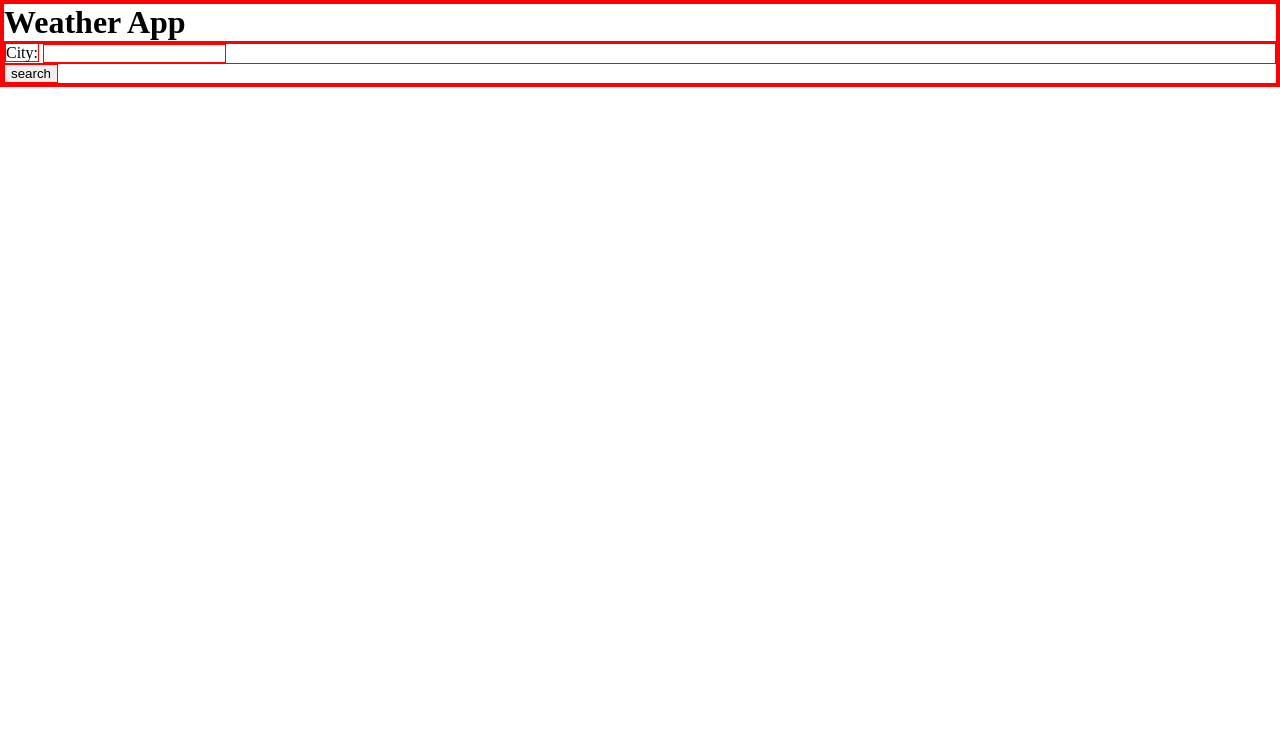
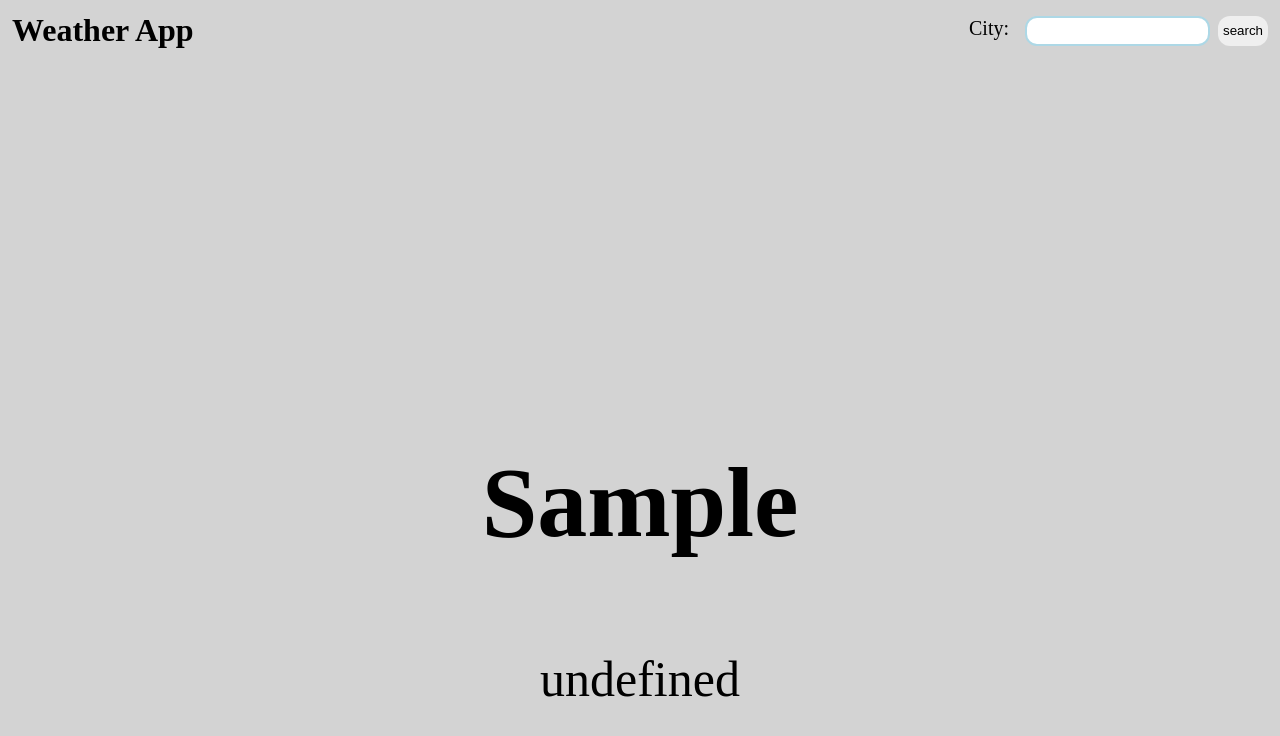
Before and after one commit to s0ur4bhkumar/weather-app, a website built with webpack: page src/template.html in a window 1280 px wide. Both pictures are taken after typing "Sample" into the empty fields and a click on the button "search". Built offline with nearby package versions, Linux system fonts and the light colour scheme; no server answers.

Commit message:
complete (nothing fancy just gets the work done)

```diff
--- a/src/main.js
+++ b/src/main.js
@@ -1,6 +1,8 @@
 const city = document.getElementById("city");
 const searchBtn = document.querySelector("form > button");
 const form = document.querySelector("form");
+const p = document.createElement("p");
+const container = document.querySelector(".container");
 
 async function getData(cityName) {
   try {
@@ -9,7 +11,7 @@ async function getData(cityName) {
     );
     const data = await cityDetail.json();
     // console.log(data);
-    return data.currentConditions.temp
+    return data.currentConditions.temp;
   } catch (e) {
     console.log(e);
   }
@@ -17,12 +19,14 @@ async function getData(cityName) {
 
 searchBtn.addEventListener("click", (event) => {
   event.preventDefault();
+  const head = document.createElement("h1");
+  head.textContent = city.value;
   (async function addToPage() {
     const temp = await getData(city.value);
-    console.log(temp)
-  })()
+    p.textContent = `${temp}`;
+    container.append(head, p);
+  })();
   form.reset();
-
 });
 
 // console.log(await temp)
--- a/src/styles/style.css
+++ b/src/styles/style.css
@@ -2,5 +2,52 @@
     margin: 0;
     border: 0;
     box-sizing: border-box;
-    border: 1px solid red;
+    /*border: 1px solid red;*/
 }
+
+body{
+    background-color: lightgray;
+}
+
+header{
+    display: flex;
+    justify-content: space-between;
+    padding: 12px;
+
+}
+
+form{
+    display: flex;
+    align-items: center;
+    gap: 8px;
+}
+
+input{
+    border: 2px solid lightblue;
+    border-radius: 12px;
+    height: 30px;
+}
+
+button{
+    height: 30px;
+    border-radius: 12px;
+    width: 50px;
+    padding: 4px;
+}
+
+label{
+    font-size: 20px;
+    margin-right: 12px;
+    display: inline-flex;
+    align-items: center;
+}
+
+.container{
+    margin: 30%;
+    height: 300px;
+    display: flex;
+    flex-direction: column;
+    align-items: center;
+    gap: 30%;
+    font-size: 50px;
+}
--- a/src/template.html
+++ b/src/template.html
@@ -16,5 +16,6 @@
                 <button type="submit">search</button>
             </form>
         </header>
+        <div class="container"></div>
     </body>
 </html>
```
